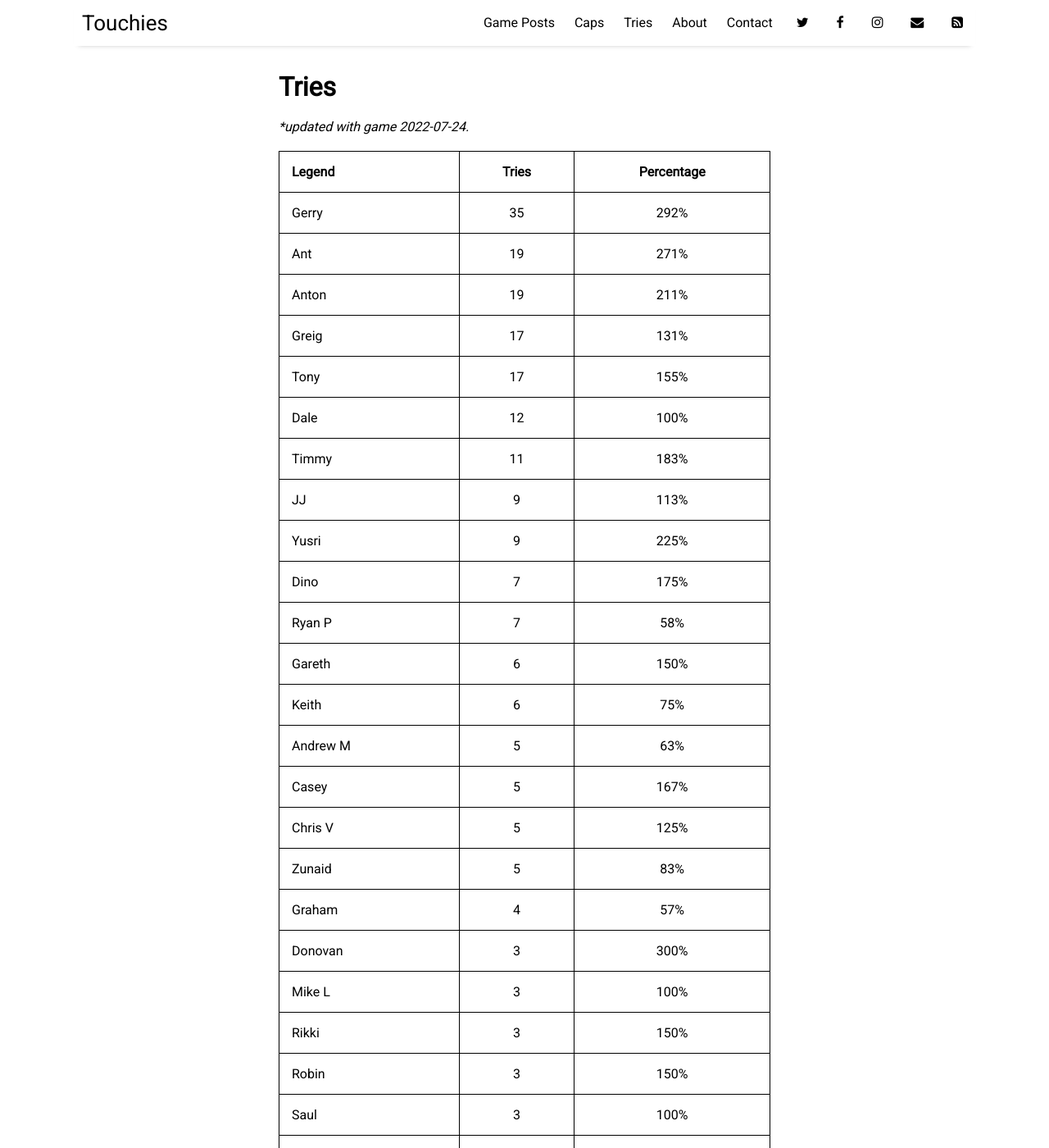
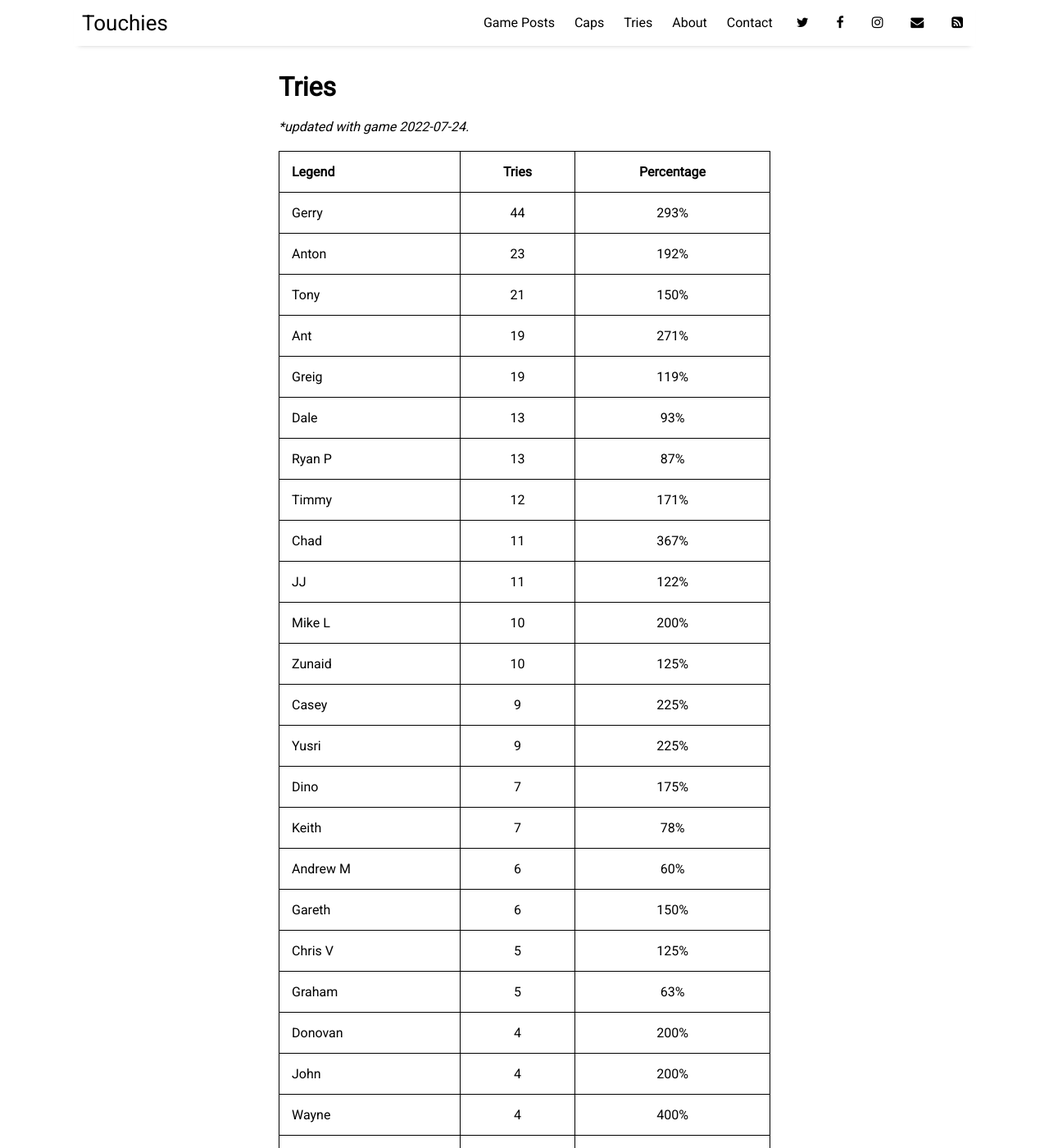
Before and after one commit to sundayrugby/sundayrugby.github.io, a Jekyll site: the page built from pages/tries.md, in a window 1280 px wide and 1400 px high. Shown: the whole window at 82% size. Built offline with Jekyll 4.4.1, drawn with Linux system fonts in a browser that asks for light colours; nearby versions of some CDN libraries; some of the changed text lies outside the part shown.

Commit message:
Update tries.md

```diff
--- a/pages/tries.md
+++ b/pages/tries.md
@@ -9,36 +9,41 @@ permalink: /tries
 
 Legend               | Tries               | Percentage
 --------------------- | :------------------: | :------------------:
-Gerry|35|292%
+Gerry|44|293%
+Anton|23|192%
+Tony|21|150%
 Ant|19|271%
-Anton|19|211%
-Greig|17|131%
-Tony|17|155%
-Dale|12|100%
-Timmy|11|183%
-JJ|9|113%
+Greig|19|119%
+Dale|13|93%
+Ryan P|13|87%
+Timmy|12|171%
+Chad|11|367%
+JJ|11|122%
+Mike L|10|200%
+Zunaid|10|125%
+Casey|9|225%
 Yusri|9|225%
 Dino|7|175%
-Ryan P|7|58%
+Keith|7|78%
+Andrew M|6|60%
 Gareth|6|150%
-Keith|6|75%
-Andrew M|5|63%
-Casey|5|167%
 Chris V|5|125%
-Zunaid|5|83%
-Graham|4|57%
-Donovan|3|300%
-Mike L|3|100%
+Graham|5|63%
+Donovan|4|200%
+John|4|200%
+Wayne|4|400%
+Juan|3|100%
 Rikki|3|150%
 Robin|3|150%
 Saul|3|100%
 Andrew S|2|200%
-Chad|2|200%
+Andrew St|2|200%
 Chris W|2|50%
 Ferdi|2|50%
 Nic B|2|200%
 Rich|2|100%
 Terry|2|33%
+Adam|1|33%
 Brenden|1|50%
 Dylan|1|100%
 Grant R|1|50%
```
